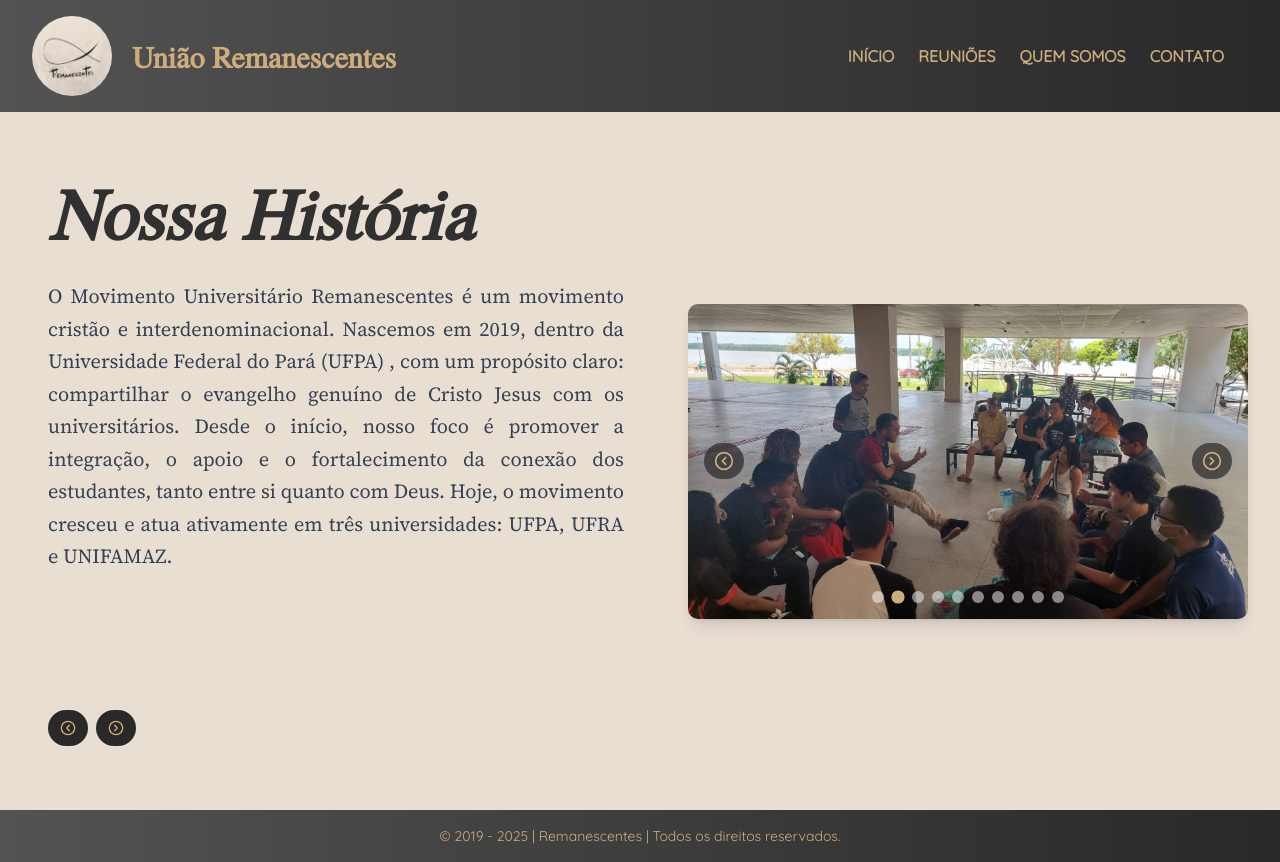
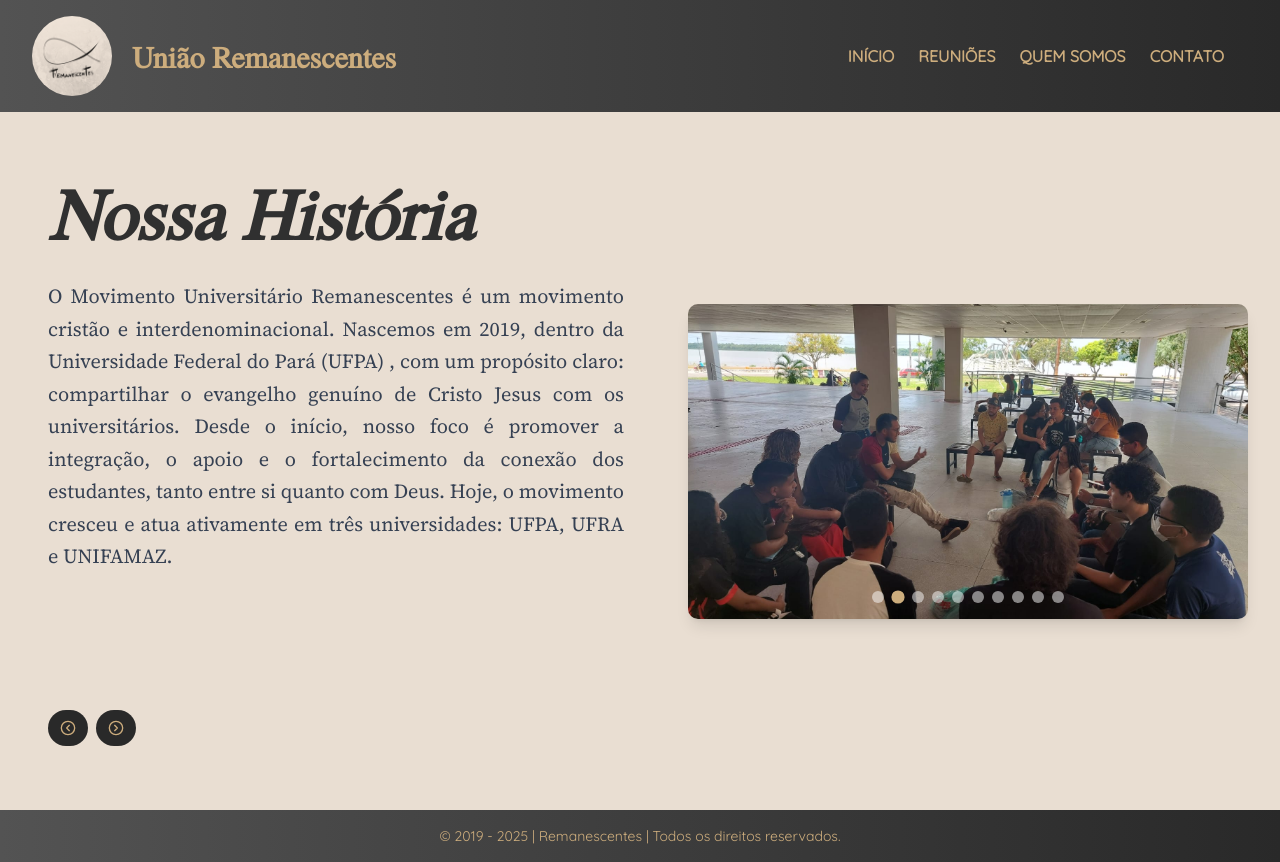
Before and after one commit to NicolasRanniery/grupo-remanescentes, a React (Vite) app: page /quem-somos in a window 1280 px wide. Built offline with nearby package versions, Linux system fonts and the light colour scheme.

Commit message:
Configurando Swipeable nas imagens

```diff
--- a/src/components/CarrosselImagens.tsx
+++ b/src/components/CarrosselImagens.tsx
@@ -1,5 +1,6 @@
-import { useState, useEffect } from "react";
+import { useState, useEffect, useCallback } from "react";
 import { CircleChevronLeft, CircleChevronRight } from "lucide-react";
+import { useSwipeable } from "react-swipeable"; // 1. Importar o hook de swipe
 
 interface CarrosselImagensProps {
   /** Lista de caminhos para as imagens (ex: ["/img1.webp", "/img2.webp"]) */
@@ -14,32 +15,58 @@ export default function CarrosselImagens({
 }: CarrosselImagensProps) {
   const [curr, setCurr] = useState(0);
 
-  // Funções de navegação manual
-  const prev = () =>
-    setCurr((curr) => (curr === 0 ? images.length - 1 : curr - 1));
+  // 2. Usar 'useCallback' para evitar recriar as funções em cada renderização
+  //    Isso é importante para os hooks de efeito e swipe
+  const prev = useCallback(
+    () => setCurr((c) => (c === 0 ? images.length - 1 : c - 1)),
+    [images.length],
+  );
 
-  const next = () =>
-    setCurr((curr) => (curr === images.length - 1 ? 0 : curr + 1));
+  const next = useCallback(
+    () => setCurr((c) => (c === images.length - 1 ? 0 : c + 1)),
+    [images.length],
+  );
 
-  // Efeito para o slide automático
+  // 3. Configurar os handlers de swipe (arrastar)
+  const handlers = useSwipeable({
+    onSwipedLeft: () => next(),
+    onSwipedRight: () => prev(),
+    preventScrollOnSwipe: true, // Evita que a página role verticalmente enquanto se arrasta horizontalmente
+    trackMouse: true, // Permite arrastar com o mouse também
+  });
+
+  // Efeito para o slide automático (agora usando a função 'next' do useCallback)
   useEffect(() => {
-    // Se o intervalo for 0 ou não houver imagens, não faz nada
     if (!autoSlideInterval || autoSlideInterval === 0 || images.length === 0)
       return;
 
-    // Configura o intervalo
     const slideInterval = setInterval(next, autoSlideInterval);
+    return () => clearInterval(slideInterval);
+  }, [autoSlideInterval, images.length, next]);
 
-    // Limpa o intervalo quando o componente for desmontado
-    return () => clearInterval(slideInterval);
-  }, [autoSlideInterval, images.length, next]); // 'next' está aqui para seguir as regras do hook
+  // 4. Função para capturar as setas do teclado
+  const handleKeyDown = (e: React.KeyboardEvent) => {
+    if (e.key === "ArrowLeft") {
+      prev();
+    } else if (e.key === "ArrowRight") {
+      next();
+    }
+  };
 
   if (!images || images.length === 0) {
     return <div>Nenhuma imagem para exibir.</div>;
   }
 
   return (
-    <div className="relative w-full overflow-hidden rounded-lg shadow-lg">
+    // 5. Adicionar 'tabIndex', 'onKeyDown' e os handlers do swipe
+    <div
+      {...handlers} // Aplica os handlers de swipe aqui
+      className="relative w-full overflow-hidden rounded-lg shadow-lg group focus:outline-none"
+      tabIndex={0} // Permite que a div receba foco para capturar teclas
+      onKeyDown={handleKeyDown} // Captura o evento de teclado
+      aria-roledescription="carrossel"
+      aria-label="Galeria de imagens"
+    >
       {/* Container das Imagens (Trilho) */}
       <div
         className="flex transition-transform duration-500"
@@ -50,22 +77,26 @@ export default function CarrosselImagens({
             key={index}
             src={src}
             alt={`Imagem ${index + 1} do grupo`}
-            className="w-full shrink-0 object-cover aspect-video" // 'aspect-video' ajuda a manter a proporção
+            className="w-full shrink-0 object-cover aspect-video"
+            aria-hidden={curr !== index} // Melhora acessibilidade
           />
         ))}
       </div>
 
       {/* Botões de Navegação (Sobrepostos) */}
+      {/* Adicionei 'group-focus-within:opacity-100' para mostrar botões quando focado */}
       <div className="absolute inset-0 flex items-center justify-between p-2 sm:p-4">
         <button
           onClick={prev}
-          className="p-1 sm:p-2 rounded-full text-[#cdad7d] bg-[#292929]/70 hover:bg-[#292929] transition-colors"
+          className="p-1 sm:p-2 rounded-full text-[#cdad7d] bg-[#292929]/70 hover:bg-[#292929] transition-all opacity-0 group-hover:opacity-100 group-focus-within:opacity-100"
+          aria-label="Slide anterior"
         >
           <CircleChevronLeft className="w-5 h-5 sm:w-6 sm-h-6" />
         </button>
         <button
           onClick={next}
-          className="p-1 sm:p-2 rounded-full text-[#cdad7d] bg-[#292929]/70 hover:bg-[#292929] transition-colors"
+          className="p-1 sm:p-2 rounded-full text-[#cdad7d] bg-[#292929]/70 hover:bg-[#292929] transition-all opacity-0 group-hover:opacity-100 group-focus-within:opacity-100"
+          aria-label="Próximo slide"
         >
           <CircleChevronRight className="w-5 h-5 sm:w-6 sm-h-6" />
         </button>
--- a/src/pages/Contato.tsx
+++ b/src/pages/Contato.tsx
@@ -55,8 +55,8 @@ export default function Contato() {
         <div className="flex flex-col gap-4">
           <h2 className="text-3xl font-texgyretermes italic text-[#303030]">Contatos</h2>
           <div className="flex flex-col gap-3 text-lg font-inter">
-            <div className="flex items-center gap-3">
-              <Phone className="text-[#cdad7d]" />
+            <div className="flex items-center gap-3 font-source-serif-4">
+              <Phone className="text-[#cdad7d] font-s" />
               <span>
                 Santiago:{" "}
                 <a
--- a/src/pages/Home.tsx
+++ b/src/pages/Home.tsx
@@ -33,7 +33,7 @@ export default function Home() {
           transition={{ duration: 1 }}
           className="z-10"
         >
-          <p className="font-texgyretermes text-2xl md:text-3xl text-[#303030]">
+          <p className="font-texgyretermes text-2xl md:text-3xl text-[#303030] -mb-2">
             Seja bem-vindo ao
           </p>
           <h1 className="text-5xl md:text-8xl mb-4 text-[#303030] font-texgyretermes underline decoration-2 underline-offset-8">
```
